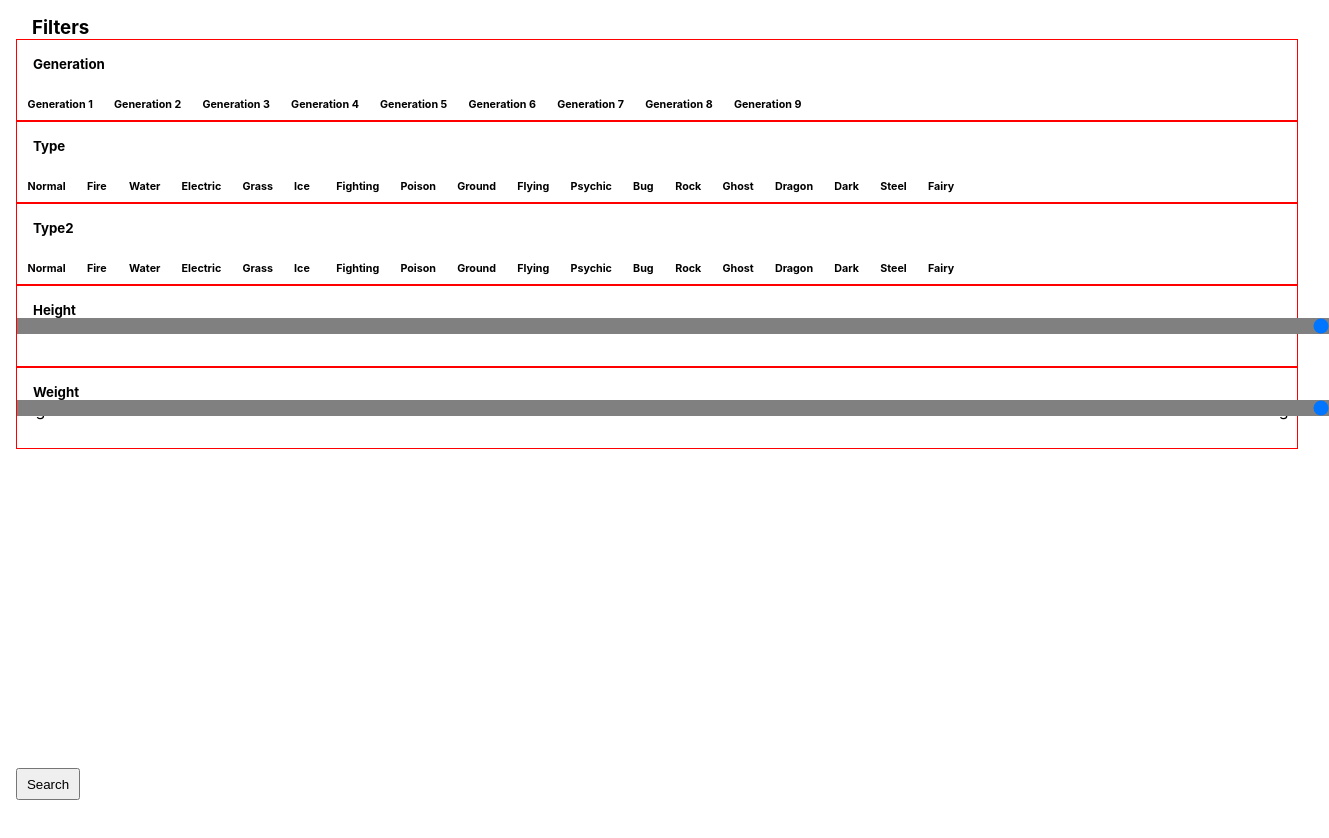
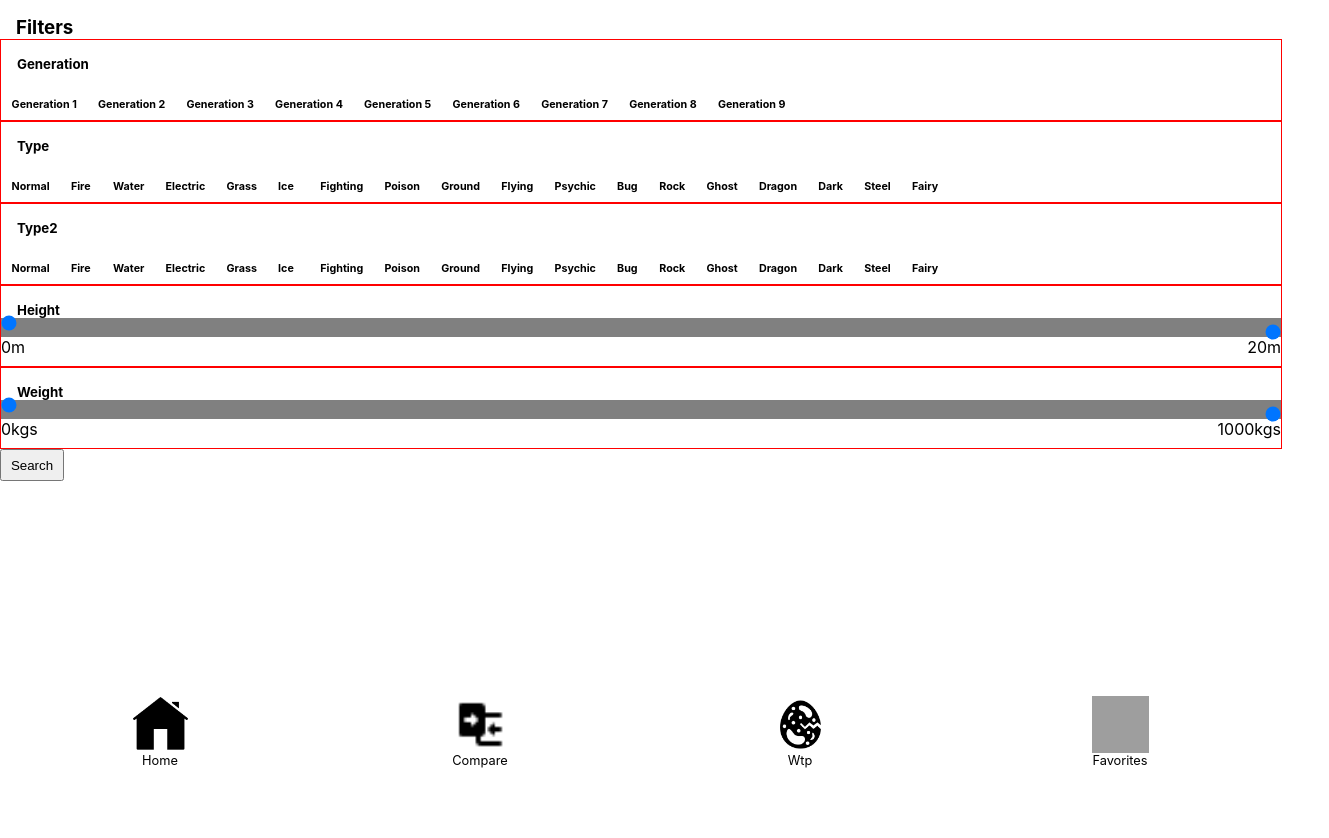
Before and after one commit to Cg9291/pokedex, a React (Create React App) app: page /filter/1 in a window 1280 px wide. Shown: the top 838 px of the page, 1329 px wide, since content can reach past the window. After the commit the page ends 800 px from the top, so only its background shows below. Built offline with nearby package versions, Linux system fonts and the light colour scheme; grey boxes are pictures that could not be loaded.

Commit message:
Revert "tweaks and ui tweaks"
This reverts commit b86067b07c4fe045072f94e4249ac862d94fd609.

```diff
--- a/src/components/homepage/FilteredSearchModal.tsx
+++ b/src/components/homepage/FilteredSearchModal.tsx
@@ -204,15 +204,7 @@
 }
 
 const Container = styled(ContainerPrototype)`
-    position: absolute;
     flex-direction: column;
-    z-index: 2;
-    height: 100vh;
-    width: 100%;
-    background-color: white;
-    border-top-left-radius: 50px;
-    border-top-right-radius: 50px;
-    padding: 0 1rem 5rem;
 `;
 
 const Form = styled.form.attrs({
@@ -221,7 +213,6 @@
 })`
     flex-direction: inherit;
     width: 100%;
-    height: 100%;
     display: flex;
 `;
 const Title = styled.h3`
@@ -229,9 +220,6 @@
 `;
 const ContainerOfFilters = styled(ContainerPrototype)`
     height: 5rem;
-    width: 100%;
-    max-width: 100%;
-    overflow-x: hidden;
     flex-direction: column;
     border: 0.1rem solid red;
 `;
@@ -274,26 +262,21 @@
 const SubmitButtonContainer = styled.button.attrs({ type: "submit" })`
     width: 4rem;
     height: 2rem;
-    justify-self: flex-end;
-    margin-top: auto;
 `;
 
 const OptionsSliderLabel = styled.label`
     max-width: 100%;
-    width: 100%;
+    width: inherit;
     height: 1em;
     background-color: grey;
     display: flex;
     align-items: center;
-    position: absolute;
 `;
 
 const OptionsSliderContainer = styled.div`
     display: flex;
     flex-direction: column;
     width: 100%;
-    max-width: 100%;
-    //overflow-x: hidden;
 `;
 
 const OptionsSliderInput = styled.input`
--- a/src/components/homepage/header/Header.tsx
+++ b/src/components/homepage/header/Header.tsx
@@ -3,9 +3,9 @@
 import { Search } from "./Search";
 import React from "react";
 import { RandomizeSelectionButton } from "./RandomizeSelectionButton";
-import { HeaderPropsInterface } from "../../../interfaces/miscInterfaces";
+import { RandomPokemonSelectionInterface } from "../../../interfaces/miscInterfaces";
 
-export function Header(props: HeaderPropsInterface): React.ReactElement {
+export function Header(props: RandomPokemonSelectionInterface): React.ReactElement {
     return (
         <Container>
             <RandomizeSelectionButton setRandomPokemonSelection={props.setRandomPokemonSelection} />
@@ -13,9 +13,7 @@
                 What Pokemon
                 <br /> would you like to find?
             </HeaderText>
-            {props.FiltersModalStatus && (
-                <Search setIsFilterModalActive={props.FiltersModalStatus?.setIsFilterModalActive} />
-            )}
+            <Search />
         </Container>
     );
 }
--- a/src/components/homepage/header/RandomizeSelectionButton.tsx
+++ b/src/components/homepage/header/RandomizeSelectionButton.tsx
@@ -2,9 +2,9 @@
 import styled from "styled-components";
 import ContainerPrototype from "../../prototypes/ContainerPrototype";
 import { pickRandomPokemonNumbers } from "../../../functions/utilities/pickRandomPokemonNumbers";
-import { HeaderPropsInterface } from "../../../interfaces/miscInterfaces";
+import { RandomPokemonSelectionInterface } from "../../../interfaces/miscInterfaces";
 
-export function RandomizeSelectionButton(props: HeaderPropsInterface): React.ReactElement {
+export function RandomizeSelectionButton(props: RandomPokemonSelectionInterface): React.ReactElement {
     const { setRandomPokemonSelection } = props;
 
     const randomize = () => {
--- a/src/components/homepage/header/Search.tsx
+++ b/src/components/homepage/header/Search.tsx
@@ -2,9 +2,8 @@
 import styled from "styled-components";
 import ContainerPrototype from "../../prototypes/ContainerPrototype";
 import React from "react";
-import { IsFiltersModalActiveKitInterface } from "../../../interfaces/miscInterfaces";
 
-export function Search(props: IsFiltersModalActiveKitInterface): React.ReactElement {
+export function Search(): React.ReactElement {
     const navigate = useNavigate();
 
     const handleSubmit = (e: React.FormEvent<HTMLFormElement>): void => {
@@ -15,9 +14,8 @@
         navigate(`/pokemons/name/${name}`);
     };
 
-    const handleFilterClick = () => {
-        //navigate(`/filter/:gen`);
-        props.setIsFilterModalActive(true);
+    const handleClick = () => {
+        navigate(`/filter/:gen`);
     };
 
     return (
@@ -29,7 +27,7 @@
 
                 <ButtonsContainer>
                     <Button>Search</Button>
-                    <FilterButton onClick={handleFilterClick}>Filter</FilterButton>
+                    <FilterButton onClick={handleClick}>Filter</FilterButton>
                 </ButtonsContainer>
             </Form>
         </Container>
--- a/src/pages/Comparator.tsx
+++ b/src/pages/Comparator.tsx
@@ -176,12 +176,12 @@
             await setIsSearching(true);
             const pokemonData = await getPokemonData(name);
             setSearchedPokemonId(pokemonData.id);
+            setIsSearching(false);
         } catch (err) {
             if (err instanceof AxiosError && err.response?.status === 404) {
                 setSearchError(true);
+                setIsSearching(false);
             }
-        } finally {
-            setIsSearching(false);
         }
         return;
     };
--- a/src/pages/FilteredSearchResults.tsx
+++ b/src/pages/FilteredSearchResults.tsx
@@ -119,8 +119,6 @@
     flex-wrap: wrap;
     justify-content: space-between;
     gap: 1rem;
-    max-height: 91%;
-    overflow-y: scroll;
 `;
 
 const LoadingAnimation = styled(LoadingSpinnerPrototype)`
--- a/src/pages/Homepage.tsx
+++ b/src/pages/Homepage.tsx
@@ -4,11 +4,9 @@
 import { PokemonPictureCard } from "../components/homepage/pokemonPictureCards/PokemonPictureCard";
 import React, { useState } from "react";
 import { pickRandomPokemonNumbers } from "../functions/utilities/pickRandomPokemonNumbers";
-import { FilteredSearchModal } from "../components/homepage/FilteredSearchModal";
 
 export function Homepage(): React.ReactElement {
     const [randomPokemonSelection, setRandomPokemonSelection] = useState<number[]>(pickRandomPokemonNumbers());
-    const [isFilterModalActive, setIsFilterModalActive] = useState<boolean>(false);
 
     const mapPictureCards = (): React.ReactElement[] =>
         randomPokemonSelection.map((number, index) => <PokemonPictureCard id={number} isLink={true} key={index} />);
@@ -18,11 +16,8 @@
             <Header
                 randomPokemonSelection={randomPokemonSelection}
                 setRandomPokemonSelection={setRandomPokemonSelection}
-                FiltersModalStatus={{ setIsFilterModalActive }}
             />
-            <MainContainer>
-                {mapPictureCards()} {isFilterModalActive && <FilteredSearchModal />}
-            </MainContainer>
+            <MainContainer>{mapPictureCards()}</MainContainer>
         </Container>
     );
 }
```
Also changed, not shown: src/interfaces/miscInterfaces.tsx (+1 -7 lines).
